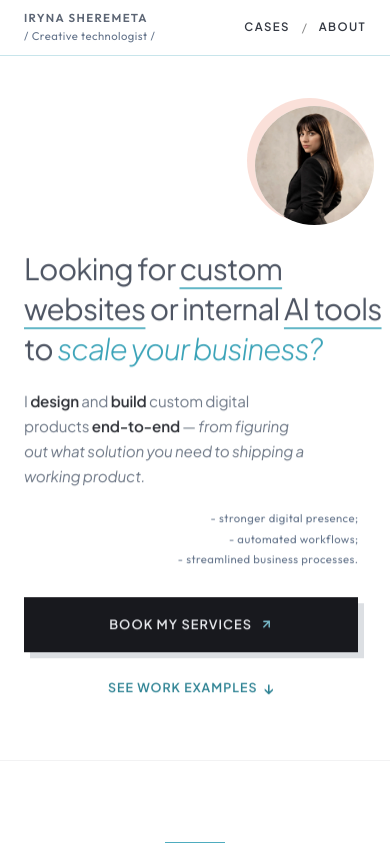
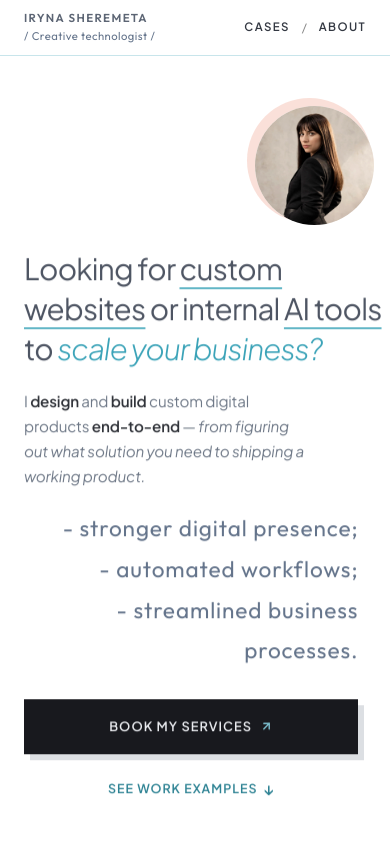
Before and after one commit to Irene2828/porfoliojuly, a Next.js app: page / in a window 390 px wide. Shown: the top 845 px of the page. Built offline with nearby package versions, Linux system fonts and the light colour scheme; no server answers; the database is empty.

Commit message:
style: mobile hero — double bullets text size

```diff
--- a/src/app/components/Hero.css
+++ b/src/app/components/Hero.css
@@ -2056,7 +2056,7 @@
   }
   .hero-benefits li {
     font-family: var(--font-heading), Outfit, sans-serif !important;
-    font-size: 11.29px !important; /* header title /Creative technologist/ +5% */
+    font-size: 22.58px !important; /* doubled, like header title */
     font-weight: 400 !important;
     letter-spacing: 0.04em !important;
     text-transform: none !important;
```
